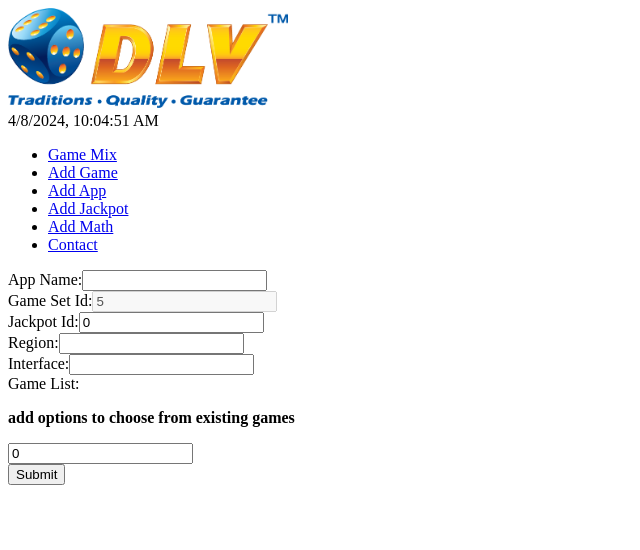
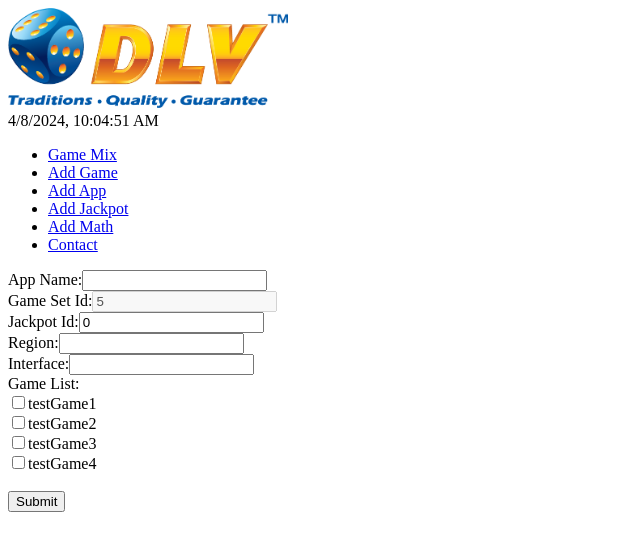
Before and after one commit to maksimvol/AS-client, a React (Create React App) app: page /addApp in a window 1280 px wide. Shown: the top 550 px of the page, without its empty margins (0-640 px from the left). Built offline with nearby package versions, Linux system fonts and the light colour scheme.

Commit message:
Added handleGameChange

```diff
--- a/src/pages/AddApp.tsx
+++ b/src/pages/AddApp.tsx
@@ -1,5 +1,5 @@
 import React, { useState } from "react";
-import { IApp } from "../types/types";
+import { IApp, IGame } from "../types/types";
 import { games } from "../components/Data/Games";
 import { app } from "../components/Data/Apps";
 
@@ -10,6 +10,7 @@ const AddApp = () : JSX.Element => {
   const [region, setRegion] = useState<string[]>([]);
   const [interfaceName, setInterface] = useState("");
   const [selectedGameId, setSelectedGameId] = useState(Number);
+  const [selectedGameVersion, setSelectedGameVersion] = useState<[string, string]>(["", ""]);
 
   function checkCompatibility(e: React.ChangeEvent<HTMLInputElement>): void {
     const input = e.target.value;
@@ -30,6 +31,18 @@ const AddApp = () : JSX.Element => {
 
   function handleInterfaceChange(e: React.ChangeEvent<HTMLInputElement>): void {
     setInterface(e.target.value);
+  }
+
+  function handleGameChange(e: React.ChangeEvent<HTMLInputElement>): void {
+    const gameId = parseInt(e.target.value);
+    setSelectedGameId(gameId);
+
+    const selectedGame = games.find(game => game.gameId === gameId);
+    if (selectedGame) {
+      setSelectedGameVersion(selectedGame.gameVersion);
+    } else {
+      setSelectedGameVersion(['1.0', '1']);
+    }
   }
 
   function handleSubmit(e: any): void {
@@ -61,12 +74,13 @@ const AddApp = () : JSX.Element => {
         gameList: [
             {
                 gameId: selectedGameId,
-                gameVersion: ['1.0', '1']
+                gameVersion: selectedGameVersion
             }
         ]
       }
       app.push(newApp);
       console.log(app);
+      console.log(games);
       setName("");
       setOkState(false);
       setSelectedJackpotId(0);
@@ -118,16 +132,24 @@ const AddApp = () : JSX.Element => {
         />
       </label>
       <br />
-      <label>Game List:
-      <p><strong>add options to choose from existing games</strong></p>
-        <input
-          value={selectedGameId}
-          onChange={(e) => setSelectedGameId(parseInt(e.target.value))}
-        />
+      <label>
+        Game List:
+        {games.map((game: IGame) => (
+          <div key={game.gameId}>
+            <input
+              type="checkbox"
+              value={game.gameId}
+              onChange={(e) => handleGameChange(e)}
+              checked={selectedGameId === game.gameId}
+            />
+            <label>{game.gameName}</label>
+          </div>
+        ))}
       </label>
       <br />
       <button type="submit">Submit</button>
     </form>
+
   );
 };
 
--- a/src/pages/AddMath.tsx
+++ b/src/pages/AddMath.tsx
@@ -85,16 +85,16 @@ const AddMath = () : JSX.Element => {
       </label>
       <br />
       <label>
-        Percentage:
+        Percentage <strong>(separate with space)</strong>:
         <input
           type="text"
           onChange={(e) => handlePercentage(e)}
         />
       </label>
       <br />
-      <label>Percentage Set List:
+      <label>Percentage Set List <strong>(separate with space)</strong>:
         <input
-          type="number"
+          type="text"
           onChange={(e) => handlePercentageSetList(e)}
         />
       </label>
```
